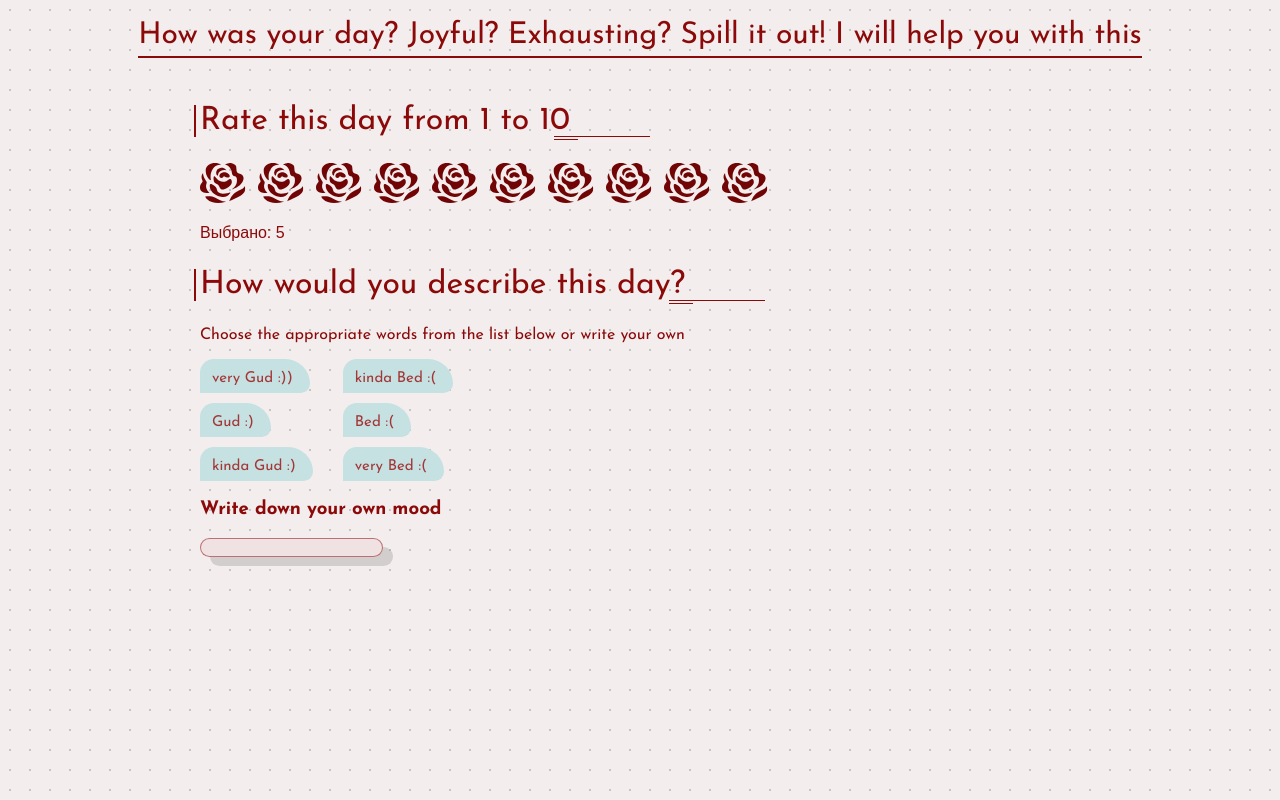
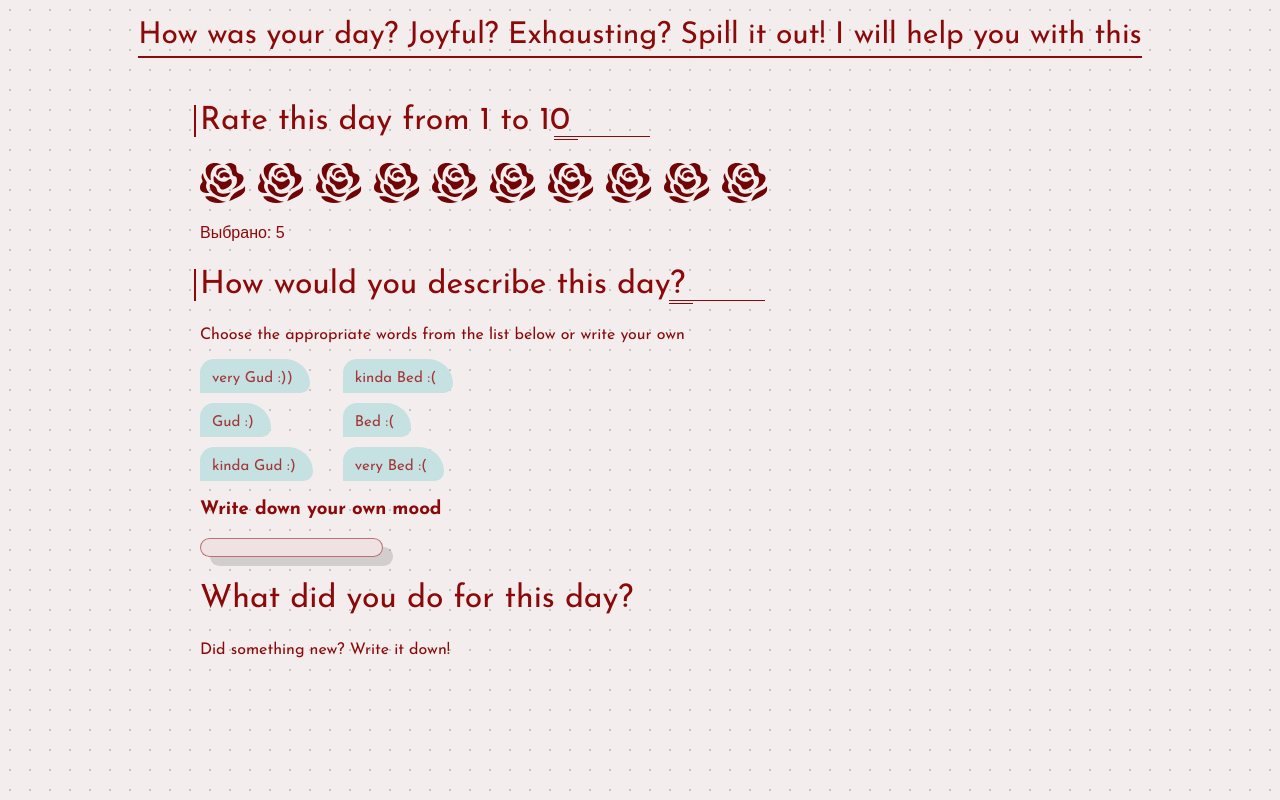
Before and after one commit to julpaca/dear-diary, a Vue app: page / in a window 1280 px wide. Built offline with nearby package versions, Linux system fonts and the light colour scheme.

Commit message:
feat: keep doing day note form

```diff
--- /dev/null
+++ b/src/shared/index.ts
@@ -0,0 +1,3 @@
+export { default as AddNewActivity } from './ui/AddNewActivity.vue'
+export { default as MoodPopup } from './ui/MoodPopup.vue'
+export { default as Input } from './ui/Input.vue'
--- /dev/null
+++ b/src/shared/ui/AddNewActivity.vue
@@ -0,0 +1,13 @@
+<script setup lang="ts">
+
+</script>
+
+<template>
+  <div>
+
+  </div>
+</template>
+
+<style scoped>
+
+</style>
--- /dev/null
+++ b/src/widgets/note-day-form/model/TDayNote.ts
@@ -0,0 +1,5 @@
+export interface TDayNote {
+  dayRate: number,
+  moodlets: string[],
+  activites: string[]
+}
--- a/src/widgets/note-day-form/ui/NoteDayForm.vue
+++ b/src/widgets/note-day-form/ui/NoteDayForm.vue
@@ -1,12 +1,10 @@
 <script setup lang="ts">
+  import { ref } from 'vue';
   import { MoodRange } from '..';
-import MoodPopup from '../../../shared/ui/MoodPopup.vue'
-import Input from '../../../shared/ui/Input.vue';
   import { MOODS } from '../mocks/moods';
-import { ref } from 'vue';
+  import { AddNewActivity, MoodPopup, Input } from '@/shared';
 
   const chosenMoods = ref<string[]>([])
-
   const changeMoodletsList = (moodlet: string) => {
     if (chosenMoods.value.includes(moodlet)) {
       chosenMoods.value = chosenMoods.value.filter(item => item !== moodlet)
@@ -43,6 +41,13 @@ const changeMoodletsList = (moodlet: string) => {
 
         <h3>Write down your own mood</h3>
         <Input @get-input-value="" />
+
+        <label for="" class="label">
+          <h2 class="heading">What did you do for this day?</h2>
+          <!-- list of the дел (?) user wrote -->
+           <p>Did something new? Write it down!</p>
+           <AddNewActivity />
+        </label>
       </label>
 
     </form>
```
Lines whose indentation alone changed are shown as unchanged.
